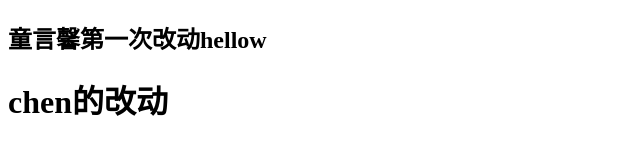
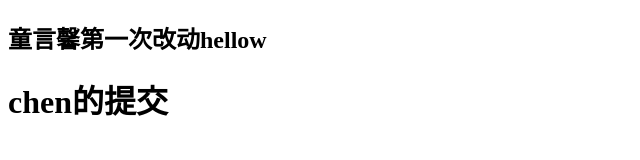
Before and after one commit to minderers/ssy-git, a plain HTML site: page index.html in a window 1280 px wide. Shown: the full height of the page, 0-640 px from the left. Drawn offline with Linux system fonts and the light colour scheme.

Commit message:
tyx的改动

```diff
--- a/index.html
+++ b/index.html
@@ -2,7 +2,7 @@
  * @Author: yxtong
  * @Date: 2023-01-18 15:33:19
  * @LastEditors: yxtong
- * @LastEditTime: 2023-01-18 15:33:34
+ * @LastEditTime: 2023-01-18 16:02:45
 -->
 <!DOCTYPE html>
 <html lang="en">
@@ -16,7 +16,7 @@
 
 <body>
     <h2>童言馨第一次改动hellow</h2>
-    <h1>chen的改动</h1>
+    <h1>chen的提交</h1>
 </body>
 
 </html>
```
